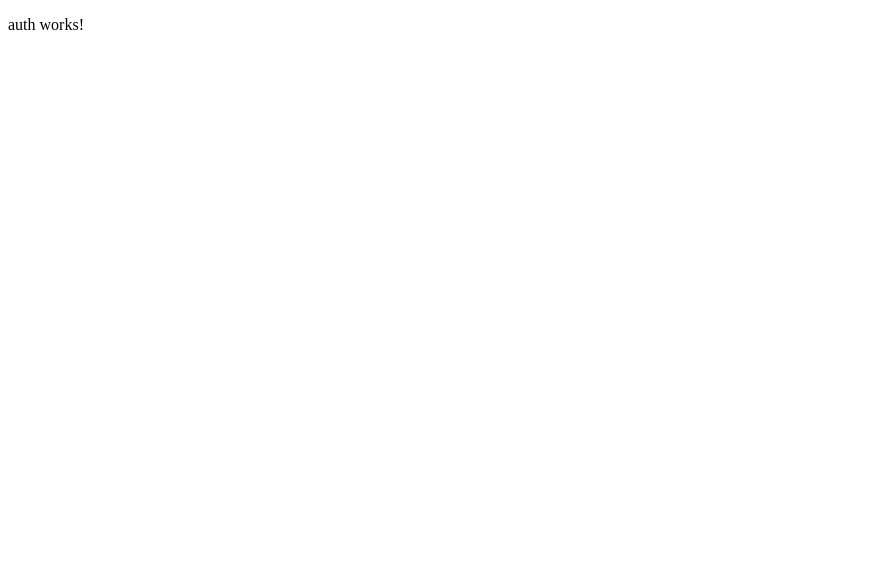
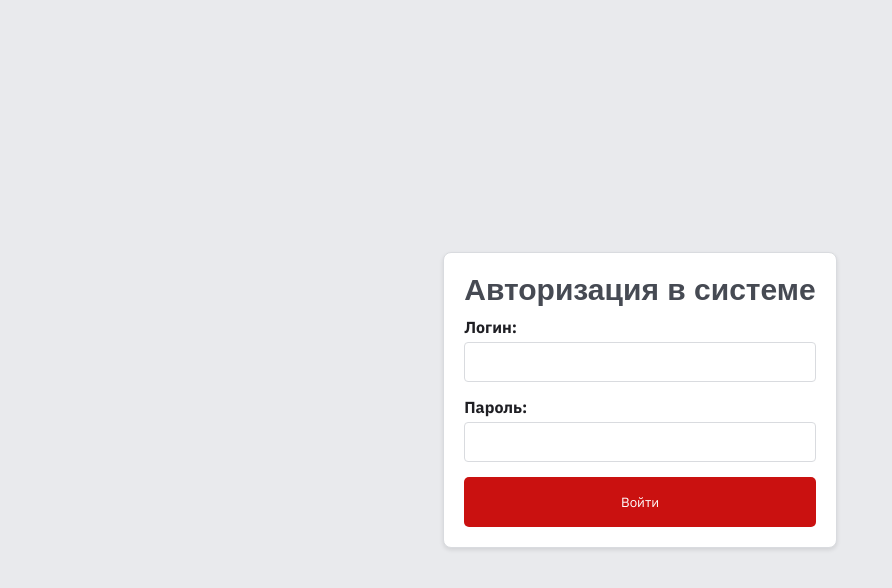
Before and after one commit to asya2320/call-center-employee-workspace, an Angular app in the folder call-center-app/: page /auth in a window 1280 px wide. Shown: the top 588 px of the page, without its empty margins (0-892 px from the left). Built offline with nearby package versions, Linux system fonts and the light colour scheme.

Commit message:
feat: add html and styles for auth

```diff
--- /dev/null
+++ b/call-center-app/src/_variables.scss
@@ -0,0 +1,9 @@
+$primary-color: #d9dbdf;
+$secondary-color: #ca1110;
+$accent-color: #fff;
+$text-color: #1f1f24;
+$background-color: #e9eaed;
+$footer-color: #464a53;
+
+$primary-font: 'IBM Plex Sans', sans-serif;
+$secondary-font: 'Arial', sans-serif;
--- a/call-center-app/src/app/components/auth/auth.component.html
+++ b/call-center-app/src/app/components/auth/auth.component.html
@@ -1 +1,26 @@
-<p>auth works!</p>
+<div class="form__wrapper">
+    <form class="form">
+        <h1 class="form__heading">Авторизация в системе</h1>
+        <div class="form__group">
+            <label class="form__label" for="login">Логин:</label>
+            <input
+                class="form__input"
+                type="text"
+                id="login"
+                name="login"
+                required
+            />
+        </div>
+        <div class="form__group">
+            <label class="form__label" for="password">Пароль:</label>
+            <input
+                class="form__input"
+                type="password"
+                id="password"
+                name="password"
+                required
+            />
+        </div>
+        <button class="form__button" type="submit">Войти</button>
+    </form>
+</div>
--- a/call-center-app/src/app/components/auth/auth.component.scss
+++ b/call-center-app/src/app/components/auth/auth.component.scss
@@ -0,0 +1,63 @@
+// @import '/call-center-app/src/variables';
+
+@import '../../../variables';
+
+.form {
+    max-width: 400px;
+    margin: 0 auto;
+    padding: 20px;
+    border: 1px solid $primary-color;
+    border-radius: 8px;
+    background-color: $accent-color;
+    box-shadow: 0 2px 4px rgba(0, 0, 0, 0.1);
+
+    &__wrapper {
+        width: 100%;
+        height: 100%;
+        display: flex;
+        justify-content: center;
+        align-items: center;
+        background-color: $background-color;
+    }
+
+    &__heading {
+        font-size: 30px;
+    }
+
+    &__group {
+        margin-top: 10px;
+        margin-bottom: 15px;
+    }
+
+    &__label {
+        display: block;
+        margin-bottom: 5px;
+        font-weight: bold;
+        color: $text-color;
+    }
+
+    &__input {
+        width: 100%;
+        padding: 10px;
+        border: 1px solid $primary-color;
+        border-radius: 4px;
+        box-sizing: border-box;
+        font-size: 16px;
+    }
+
+    &__button {
+        background-color: $secondary-color;
+        color: $accent-color;
+        border: none;
+        width: 100%;
+        border-radius: 5px;
+        height: 50px;
+        padding: 10px 20px;
+        font-family: $primary-font;
+
+        &:hover {
+            cursor: pointer;
+            background-color: darken($secondary-color, 10%);
+        }
+    }
+}
--- a/call-center-app/src/index.html
+++ b/call-center-app/src/index.html
@@ -6,6 +6,12 @@
         <base href="/" />
         <meta name="viewport" content="width=device-width, initial-scale=1" />
         <link rel="icon" type="image/x-icon" href="favicon.ico" />
+        <link rel="preconnect" href="https://fonts.googleapis.com" />
+        <link rel="preconnect" href="https://fonts.gstatic.com" crossorigin />
+        <link
+            href="https://fonts.googleapis.com/css2?family=IBM+Plex+Sans:ital,wght@0,100;0,200;0,300;0,400;0,500;0,600;0,700;1,100;1,200;1,300;1,400;1,500;1,600;1,700&display=swap"
+            rel="stylesheet"
+        />
     </head>
     <body>
         <app-root></app-root>
--- a/call-center-app/src/styles.scss
+++ b/call-center-app/src/styles.scss
@@ -1 +1,35 @@
-/* You can add global styles to this file, and also import other style files */
+@import 'variables';
+
+html,
+body {
+    width: 100%;
+    height: 100%;
+    font-family: $primary-font;
+    color: $text-color;
+    background-color: $background-color;
+}
+
+* {
+    padding: 0px;
+    margin: 0px;
+    box-sizing: border-box;
+}
+
+h1,
+h2,
+h3,
+h4,
+h5,
+h6 {
+    font-family: $secondary-font;
+    color: $footer-color;
+}
+
+a {
+    color: $secondary-color;
+    text-decoration: none;
+
+    &:hover {
+        text-decoration: underline;
+    }
+}
```
